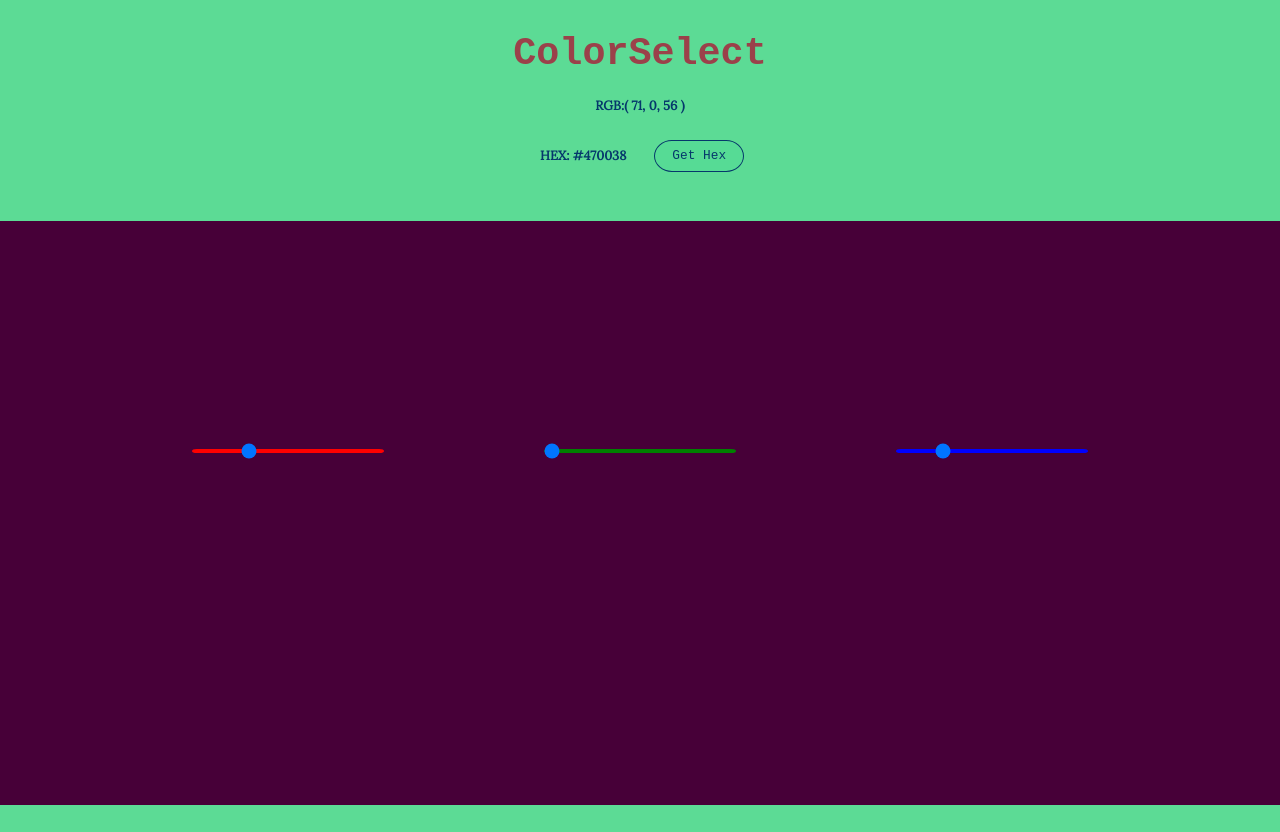
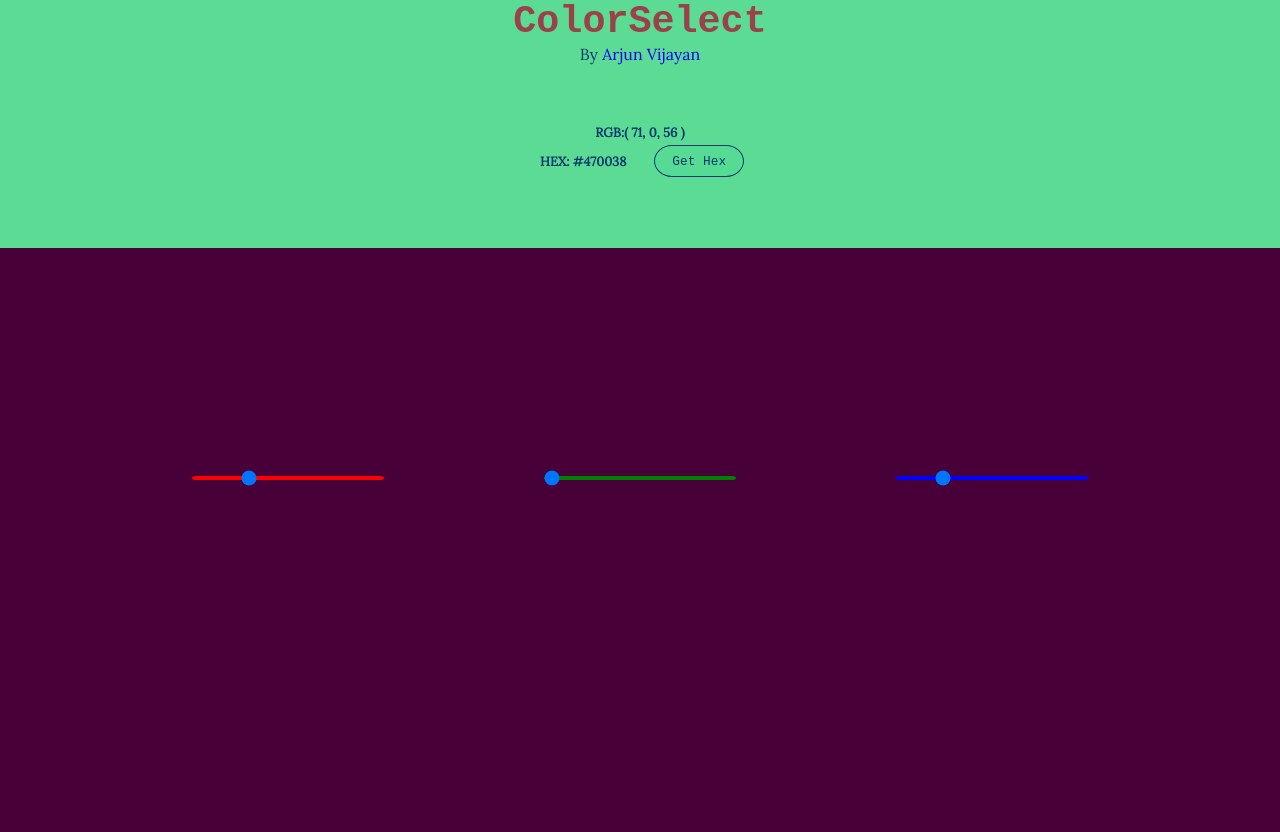
Before and after one commit to notarjunvijayan/colorselect, a Svelte app: page / in a window 1280 px wide. Before the commit the page ends 805 px from the top, so only its background shows below. Built offline with nearby package versions, Linux system fonts and the light colour scheme.

Commit message:
new header

```diff
--- a/src/header.svelte
+++ b/src/header.svelte
@@ -1,5 +1,6 @@
 <nav>
-    <h1>ColorSelect</h1>
+    <a class="head" href = "https://port3-notarjunvijayan.vercel.app/">ColorSelect</a>
+    <p>By <a class="para" href = "https://port3-notarjunvijayan.vercel.app/">Arjun Vijayan</a></p>
 </nav>
 
 <style>
@@ -11,10 +12,17 @@ nav{
     padding:0%;
     background-color: #5CDB95;
 }
-h1{
+a{
+    text-decoration: none;
+}
+.head{
     color: #9B414A;
     margin-top: 4vh;
     font-family: monospace;
     font-size: 3vw;
+    font-weight: 700;
+}
+p{
+    margin:0;
 }
 </style>
--- a/src/sliders.svelte
+++ b/src/sliders.svelte
@@ -50,6 +50,11 @@ $: rootElement && rootElement.style.setProperty('--container-background', `rgb($
     h3{
         font-size: 1vw;
         padding:0.5vh;
+        margin-top: 5vh;
+        margin-bottom: 0vh;
+    }
+    .hex h3{
+        margin-top:0%;
     }
     :root {
     --container-background: inherit;
```
